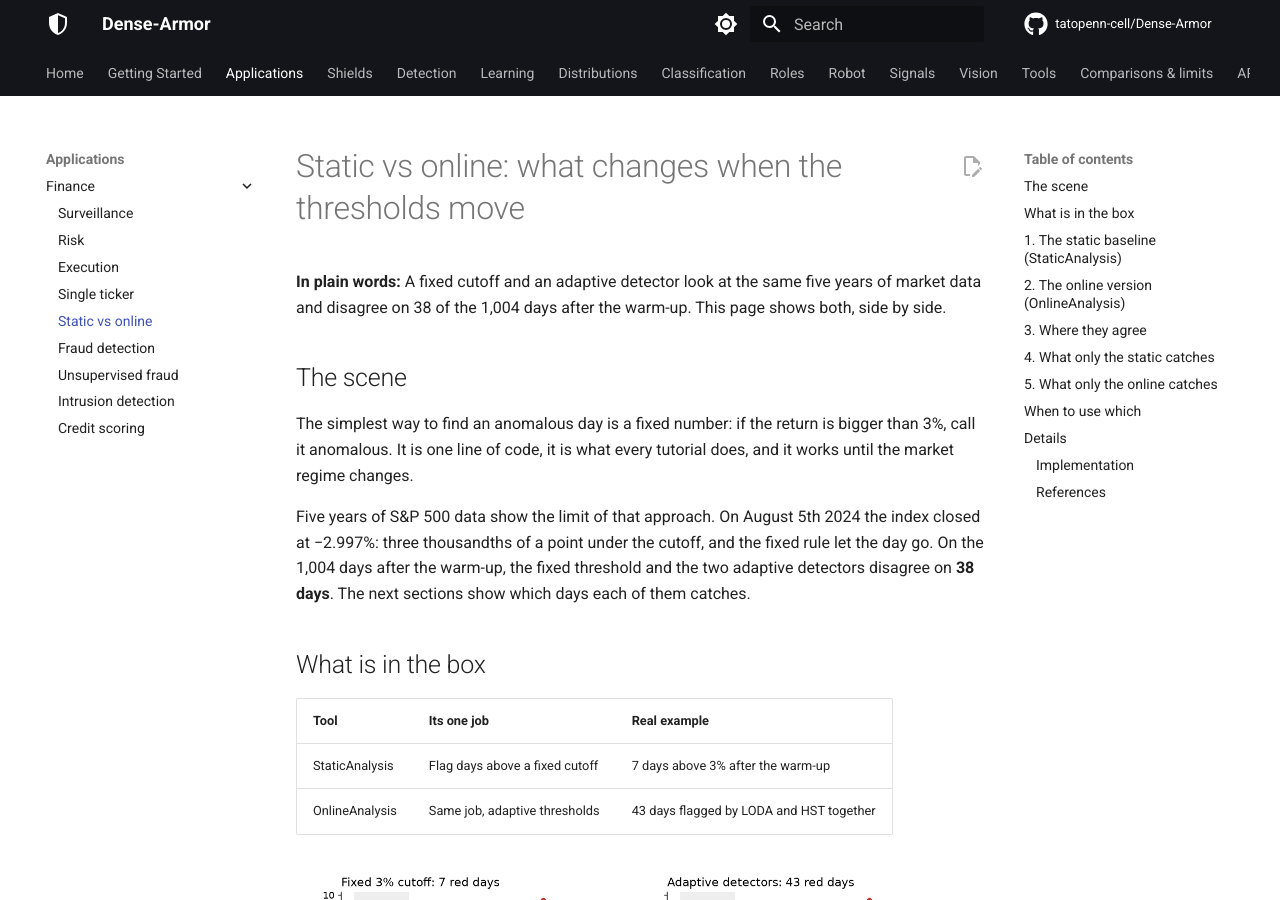
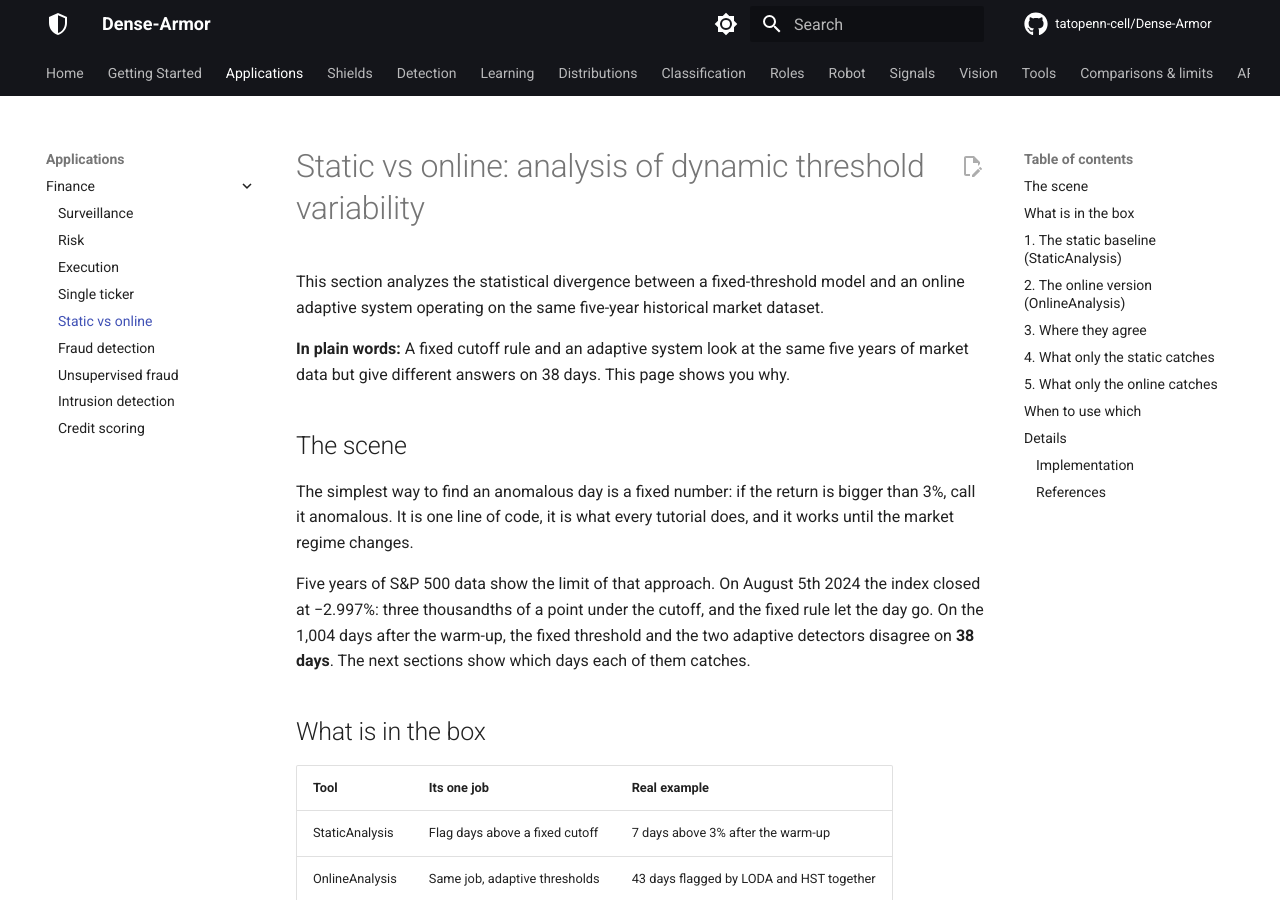
Before and after one commit to tatopenn-cell/Dense-Armor, an MkDocs documentation site: the page built from docs/finance/static_vs_online.md, in a window 1280 px wide and 900 px high. Built offline with MkDocs 1.6.1 and Material for MkDocs 9.7.7, drawn with Linux system fonts in a browser that asks for light colours; comment, search, counter and statistics services are not loaded.

Commit message:
Revise title and content for clarity on threshold analysis
This section analyzes the statistical divergence between a fixed-threshold model and an online adaptive system operating on the same five-year historical market dataset.

```diff
--- a/docs/finance/static_vs_online.md
+++ b/docs/finance/static_vs_online.md
@@ -1,6 +1,9 @@
-# Static vs online: what changes when the thresholds move
+# Static vs online: analysis of dynamic threshold variability
 
-**In plain words:** A fixed cutoff and an adaptive detector look at the same five years of market data and disagree on 38 of the 1,004 days after the warm-up. This page shows both, side by side.
+This section analyzes the statistical divergence between a fixed-threshold model and an online adaptive system operating on the same five-year historical market dataset.
+
+**In plain words:** A fixed cutoff rule and an adaptive system look at the same five years of market data but give different answers on 38 days. This page shows you why.
+
 
 ## The scene
 
```
